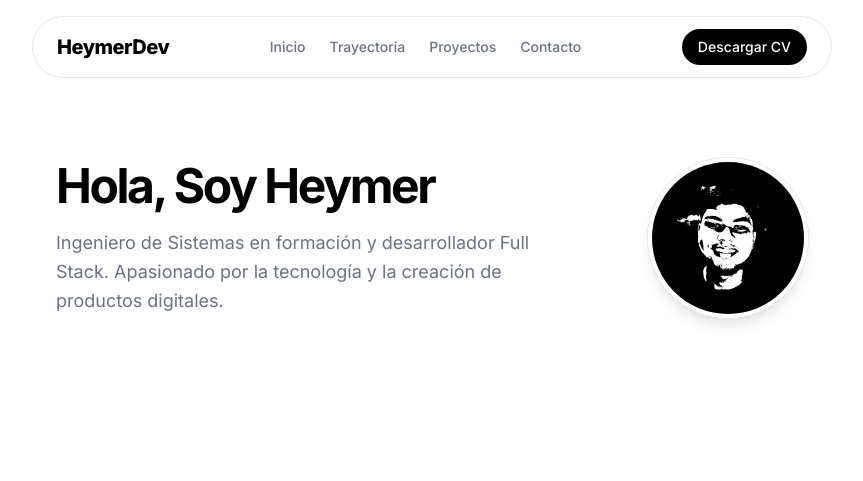
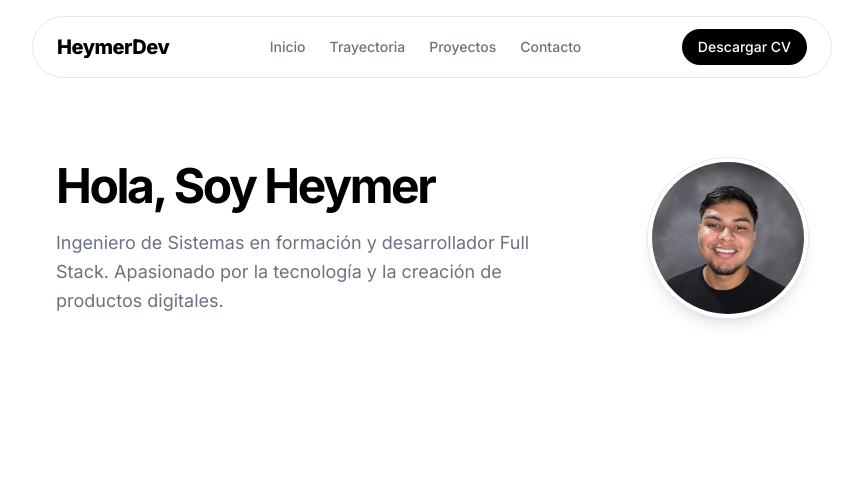
Before and after one commit to HeymerDev/Portafolio, an Astro site: page / in a window 1280 px wide. Shown: the whole page, without its empty margins (208-1071 px from the left). Built offline with nearby package versions, Linux system fonts and the light colour scheme; Astro itself is replaced by a stand-in of ours.

Commit message:
add my photo on Hero

```diff
--- a/src/components/Hero.astro
+++ b/src/components/Hero.astro
@@ -17,7 +17,7 @@
     <img
       alt="HeymerDev"
       class="w-32 h-32 md:w-40 md:h-40 rounded-full object-cover border-4 border-surface shadow-lg ring-1 ring-border-subtle transition-transform duration-500 group-hover:scale-105"
-      src="/me.svg"
+      src="/me.PNG"
     />
   </div>
 </section>
```
Also changed, not shown: public/me.PNG (added).
